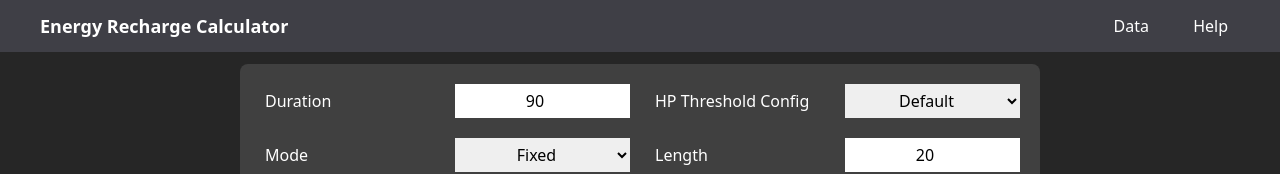
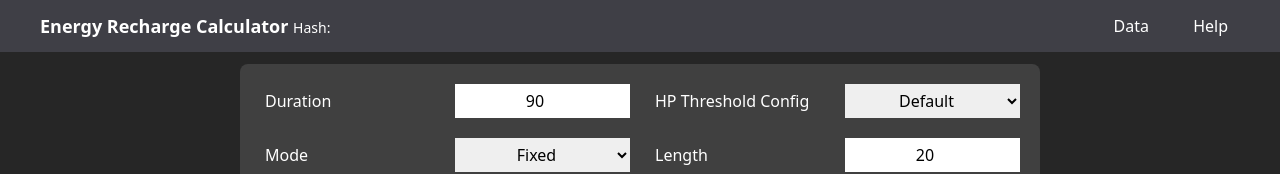
Before and after one commit to sharaths21312/ERC, a SvelteKit app: page / in a window 1280 px wide. Shown: the top 174 px of the page. Built offline with nearby package versions, Linux system fonts and the light colour scheme.

Commit message:
fix electro reso and try adding commit view

```diff
--- a/src/routes/+page.svelte
+++ b/src/routes/+page.svelte
@@ -1,7 +1,6 @@
 <script lang="ts">
     import * as jsonfile from "$lib/characters.json"
 	import type { TcharsSelected, TtotalParticleGeneration, Tmetadata, TrawCharacterData } from "$lib/datatypes";
-    // import {  } from "$lib/index.svelte";
 	import { setContext } from "svelte";
 	import Character from "./character.svelte";
 
--- a/src/routes/character.svelte
+++ b/src/routes/character.svelte
@@ -134,7 +134,7 @@
         // Electro resonance
         if (metadata.isElectroReso && metadata.eResoInterval > 0) {
             particleEnergyTotal[particleEnergyTotal.length - 1]
-                += metadata.eResoInterval / timeBetweenBurst
+                += timeBetweenBurst / metadata.eResoInterval
                     * (thisChar.element == "Electro" ? 3 : 1) * (0.6 + 0.4 * fieldtimefrac)
         }
 
--- a/src/routes/header.svelte
+++ b/src/routes/header.svelte
@@ -1,6 +1,7 @@
 <script lang="ts">
 	import { onMount } from "svelte";
     import { base } from "$app/paths";
+    import { PUBLIC_HASH } from "$env/static/public";
     import "../app.css"
 
     let path = $state(`${base}/`)
@@ -17,7 +18,9 @@
 </script>
 
 <div class="flex w-full px-5 justify-between items-center bg-zinc-700">
-    <a class="font-bold text-lg" href="{base}/">Energy Recharge Calculator</a>
+    <a class="font-bold text-lg" href="{base}/">Energy Recharge Calculator
+        <span class="font-normal text-sm">Hash: {PUBLIC_HASH}</span>
+    </a>
     <div class="mx-3">
         <a href="{base}/data" class="{path == "data" ? "highlight" : ""}">Data</a>
         <a href="{base}/help" class="{path == "help" ? "highlight" : ""}">Help</a>
```
